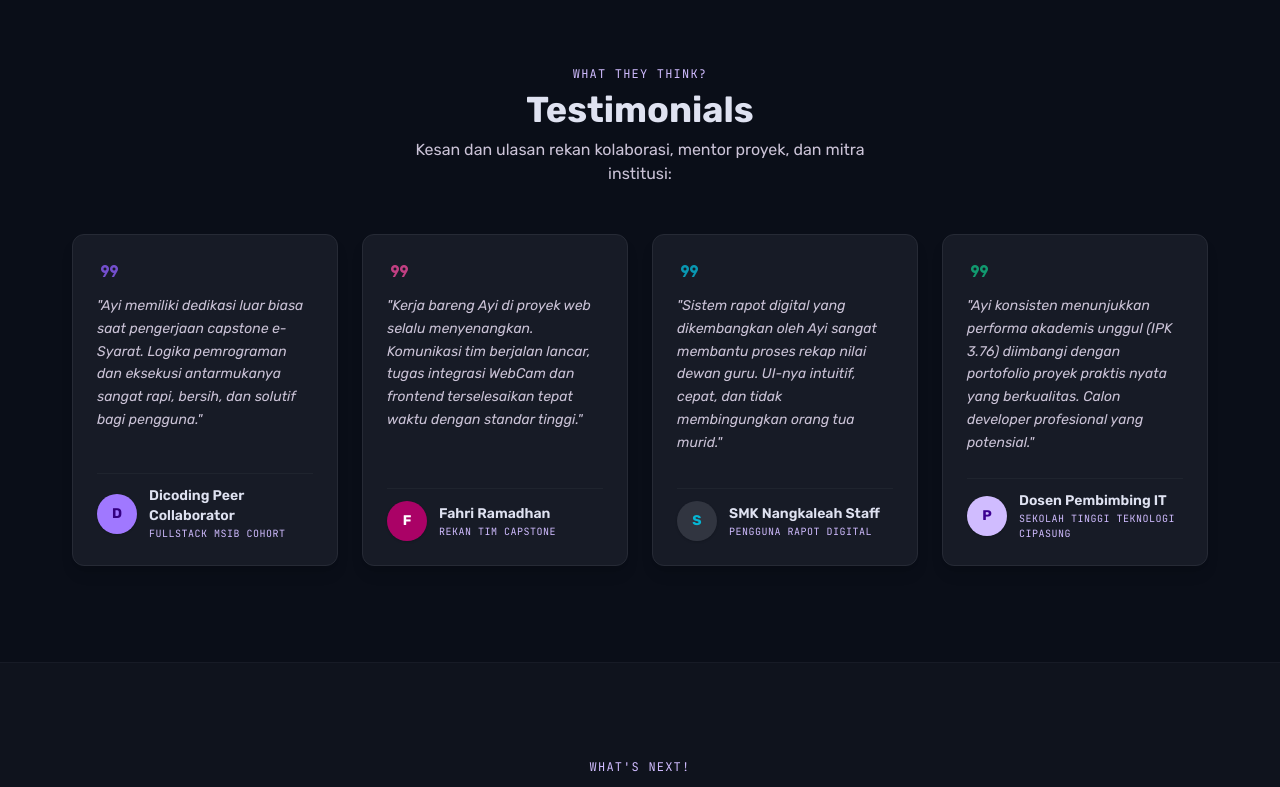
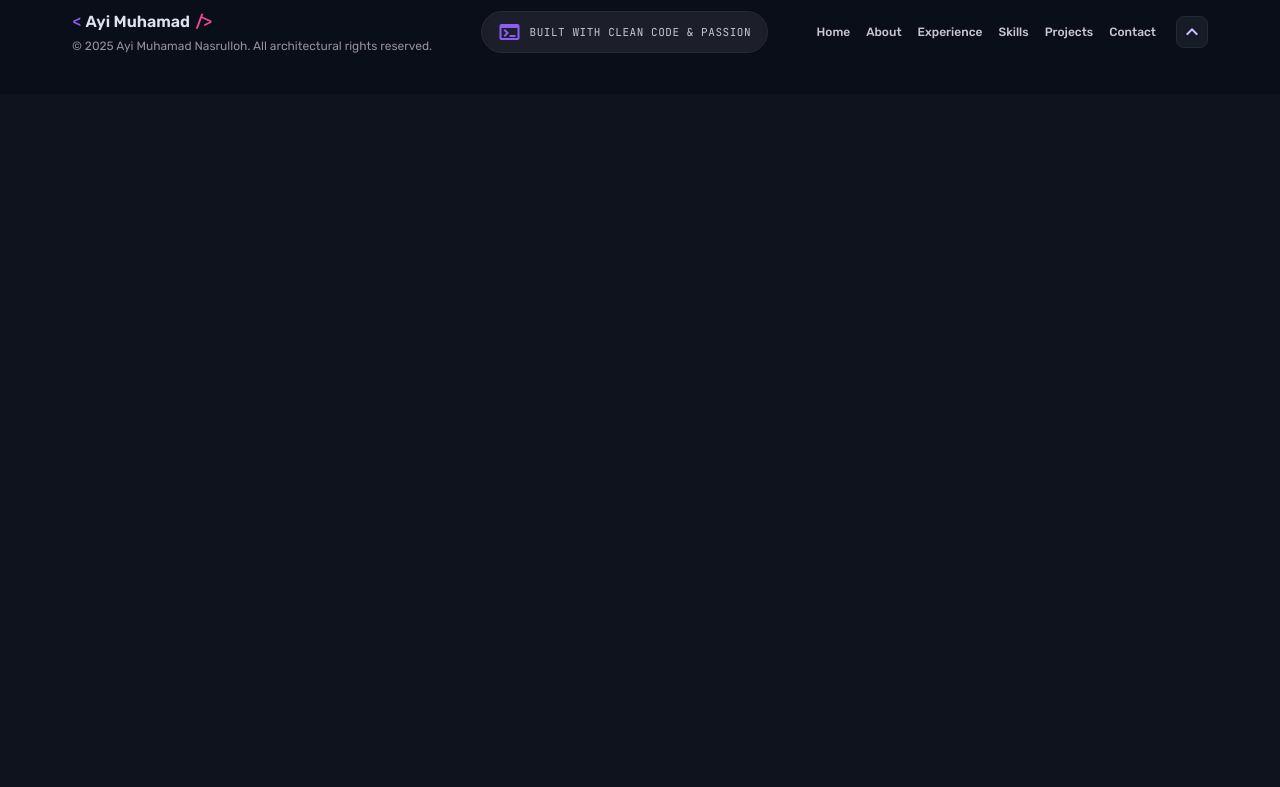
Before and after one commit to AyyMhmd/web-portofolio-new, a React (Vite) app: page / in a window 1280 px wide. Shown: the part 7020-7807 px from the top of the page. After the commit the page ends 7114 px from the top, so only its background shows below. Built offline with nearby package versions, Linux system fonts and the light colour scheme.

Commit message:
refactor: comment out Testimonials and Contact sections in App component

```diff
--- a/src/App.tsx
+++ b/src/App.tsx
@@ -60,11 +60,11 @@ export default function App() {
         {/* Featured Projects Section */}
         <Projects />
 
-        {/* Testimonials & Endorsements Section */}
-        <Testimonials />
+        {/* Testimonials & Endorsements Section
+        <Testimonials /> */}
 
-        {/* Contact & Get In Touch Section */}
-        <Contact />
+        {/* Contact & Get In Touch Section
+        <Contact /> */}
       </main>
 
       {/* Footer */}
```
